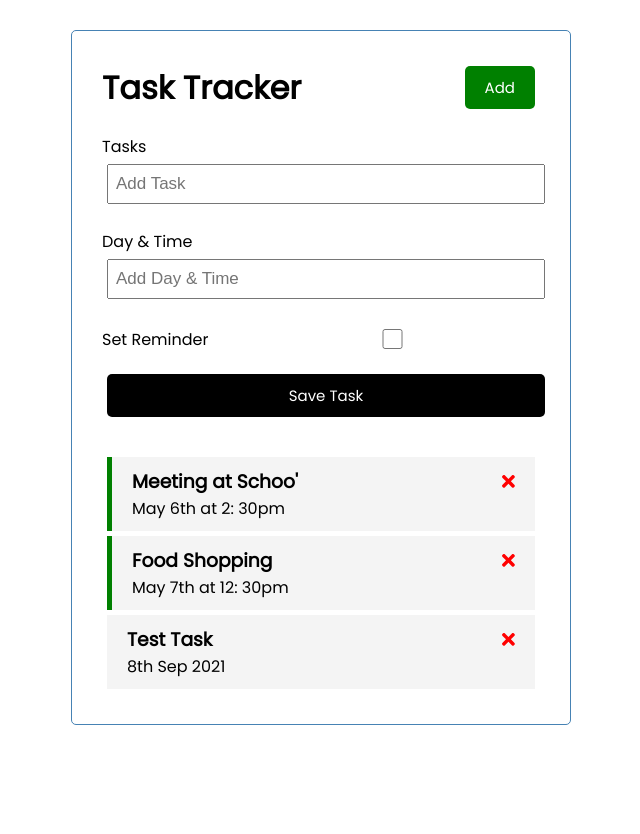
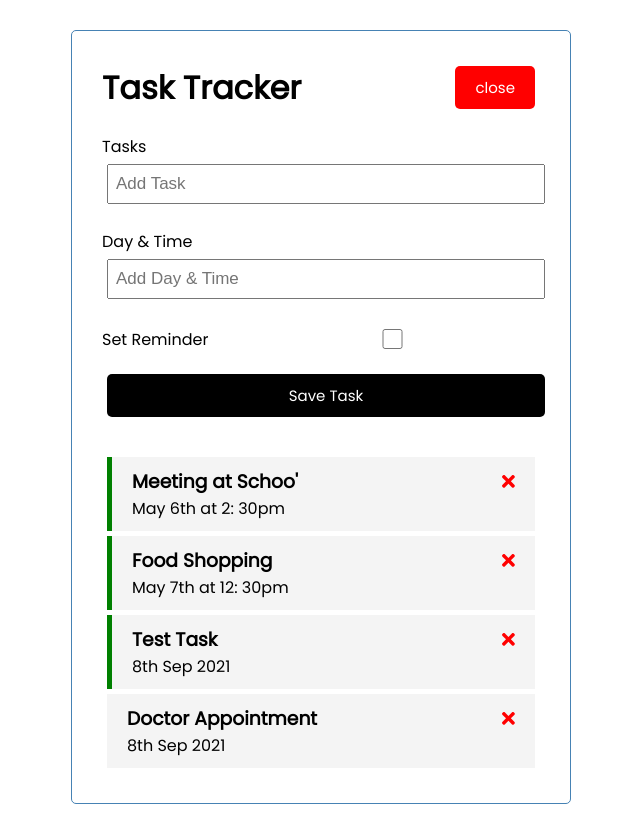
Before and after one commit to Fighteros/ng-task-tracker, an Angular app: page / in a window 1280 px wide. Both pictures are taken after a click on the button "Add". Shown: the whole page, without its empty margins (319-959 px from the left). Before the commit the page ends 800 px from the top, so only its background shows below. Built offline with nearby package versions, Linux system fonts and the light colour scheme; data requests are answered from the project's data file.

Commit message:
show add task

```diff
--- a/db.json
+++ b/db.json
@@ -15,8 +15,14 @@
     {
       "text": "Test Task",
       "day": "8th Sep 2021",
+      "reminder": true,
+      "id": 4
+    },
+    {
+      "text": "Doctor Appointment",
+      "day": "8th Sep 2021",
       "reminder": false,
-      "id": 4
+      "id": 5
     }
   ]
 }
--- a/src/app/components/add-task/add-task.component.html
+++ b/src/app/components/add-task/add-task.component.html
@@ -1,4 +1,4 @@
-<form class="add-form" (ngSubmit)="onSubmit()">
+<form *ngIf="showAddTask" class="add-form" (ngSubmit)="onSubmit()">
     <div class="form-control">
         <label for="text">Tasks</label>
         <input type="text" name="text" [(ngModel)]="text" id="text" placeholder="Add Task">
--- a/src/app/components/add-task/add-task.component.ts
+++ b/src/app/components/add-task/add-task.component.ts
@@ -1,5 +1,7 @@
 import { Component, OnInit, Output, EventEmitter } from '@angular/core';
 import { Task } from '../../Task';
+import { UiService } from 'src/app/services/ui.service';
+import { Subscription } from 'rxjs';
 
 @Component({
   selector: 'app-add-task',
@@ -11,7 +13,12 @@
   text!: string;
   day!: string;
   reminder: boolean = false;
-  constructor() { }
+  showAddTask!: boolean;
+  subscription: Subscription;
+
+  constructor(private uiService: UiService) {
+    this.subscription = this.uiService.onToggle().subscribe((value) => this.showAddTask = value);
+  }
 
   ngOnInit(): void {
   }
--- a/src/app/components/header/header.component.html
+++ b/src/app/components/header/header.component.html
@@ -1,4 +1,5 @@
 <header>
     <h1>{{title}}</h1>
-    <app-button color="green" text="Add" (btnClick)="toggleAddTask()"></app-button>
+    <app-button color="{{showAddTask? 'red': 'green'}}" text="{{showAddTask? 'close': 'Add'}}"
+        (btnClick)="toggleAddTask()"></app-button>
 </header>
--- a/src/app/components/header/header.component.ts
+++ b/src/app/components/header/header.component.ts
@@ -1,5 +1,6 @@
 import { Component, OnInit } from '@angular/core';
-
+import { UiService } from 'src/app/services/ui.service';
+import { Subscription } from 'rxjs';
 @Component({
   selector: 'app-header',
   templateUrl: './header.component.html',
@@ -7,15 +8,18 @@
 })
 export class HeaderComponent implements OnInit {
   title: string = 'Task Tracker ';
+  showAddTask: boolean = false;
+  subscription!: Subscription;
 
-
-  constructor() { }
+  constructor(private uiService: UiService) {
+    this.subscription = this.uiService.onToggle().subscribe((value) => this.showAddTask = value);
+  }
 
   ngOnInit(): void {
   }
 
   toggleAddTask() {
-    console.log('toggle')
+    this.uiService.toggleAddTask();
   }
 
 }
--- /dev/null
+++ b/src/app/services/ui.service.ts
@@ -0,0 +1,19 @@
+import { Injectable } from '@angular/core';
+import { Observable, Subject } from 'rxjs';
+@Injectable({
+  providedIn: 'root'
+})
+export class UiService {
+  private showAddTask: boolean = false
+  private subject = new Subject<any>();
+  constructor() { }
+
+  toggleAddTask(): void {
+    this.showAddTask = !this.showAddTask;
+    this.subject.next(this.showAddTask)
+  }
+
+  onToggle(): Observable<any> {
+    return this.subject.asObservable();
+  }
+}
```
Also changed, not shown: 1 other file (tests, documents, lock files or other folders).
